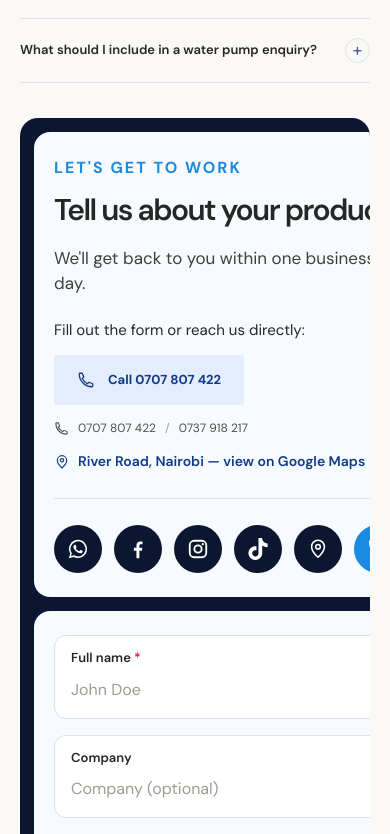
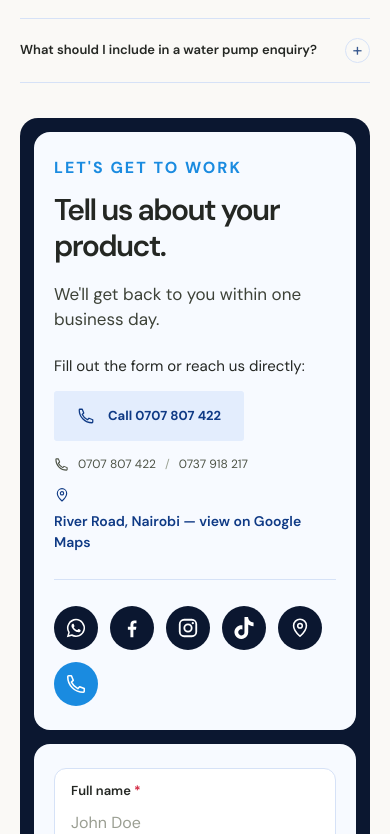
Before and after one commit to Brightvilla/chedutech-site., a React (Vite) app: page / in a window 390 px wide. Shown: the part 8150-8984 px from the top of the page. Built offline with nearby package versions, Linux system fonts and the light colour scheme; the HTML template or start-up script is replaced by a standard one; a web font is replaced by a local one.

Commit message:
modified:   src/index.css

```diff
--- a/src/index.css
+++ b/src/index.css
@@ -261,3 +261,25 @@ a:focus-visible,button:focus-visible{outline-color:var(--orange)}
     border-radius:16px;
   }
 }
+/* Fix: contact section overflowing on mobile */
+.contact-panel,
+.contact-card,
+.contact-info,
+.contact-form,
+.contact-form label,
+.contact-form-submit { min-width: 0; max-width: 100%; }
+
+@media (max-width: 900px) {
+  .contact-panel { grid-template-columns: minmax(0, 1fr); }
+}
+
+.social-links { flex-wrap: wrap; }
+.contact-address,
+.contact-phones { flex-wrap: wrap; overflow-wrap: anywhere; }
+.contact-info h2,
+.contact-info .contact-lead { overflow-wrap: anywhere; }
+
+@media (max-width: 600px) {
+  .social-links a { width: 44px; height: 44px; }
+  .contact-form-submit .button { white-space: normal; }
+}
```
